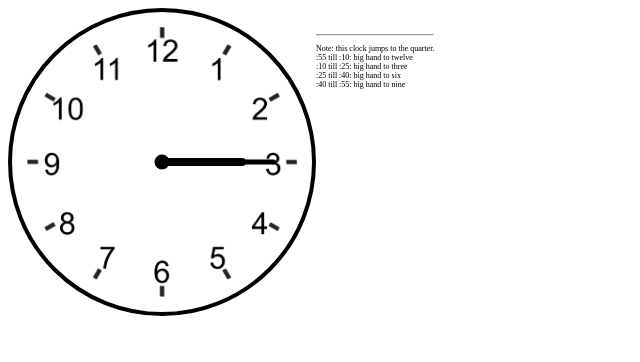
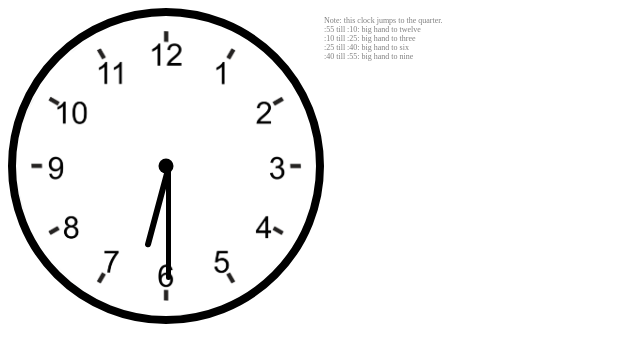
Before and after one commit to dirkinfi/dirkinfi, a plain HTML site: page index.html in a window 1280 px wide. Shown: the whole page, without its empty margins (0-640 px from the left). Drawn offline with Linux system fonts and the light colour scheme.

Commit message:
tekst subtieler

```diff
--- a/css/styles.css
+++ b/css/styles.css
@@ -15,8 +15,8 @@ body {
   height: 300px;
   background-color: white;
   border-radius: 50%;
-  border: 4px solid #000;
-  // box-shadow: 2px 2px 8px 2px rgba(22, 45, 75, 0.92);
+  border: 8px solid #000;
+ // box-shadow: 2px 2px 8px 2px rgba(22, 45, 75, 0.92);
   background-image: url('../img/faceMetCijfers.png');
   background-size: cover;
   position: relative;
@@ -58,7 +58,7 @@ body {
 /* hour hand */
 
 .hour {
-  width: 8px;
+  width: 6px;
   height: 28%;
   background-color: #000;
 }
--- a/index.html
+++ b/index.html
@@ -8,6 +8,7 @@
 </head>
 <body>
 
+<p clear:both>
   <div class="clock">
 
     <div class="hand hour"></div>
@@ -17,16 +18,16 @@
   </div>
 
   <script type="text/javascript" src="js/script.js"></script>
-<div  class="new_line">
-  <br>
-  <hr>
-  <p style="font-size:8px;" position= "bottom" fontcolor = grey>
+</p>
+
+<p style="font-size:8px;color:grey;">
+
     Note: this clock jumps to the quarter. <br>
     :55 till :10: big hand to twelve<br>
     :10 till :25: big hand to three<br>
     :25 till :40: big hand to six<br>
     :40 till :55: big hand to nine<br>
   </p>
-</div>
+
 </body>
 </html>
--- a/js/script.js
+++ b/js/script.js
@@ -47,4 +47,4 @@ function rotate() {
 }
 
 // for every 1000 milliseconds(ie, 1 second) interval, activate the rotate() function.
-setInterval(rotate, 1000*60);
+setInterval(rotate, 1000);
```
